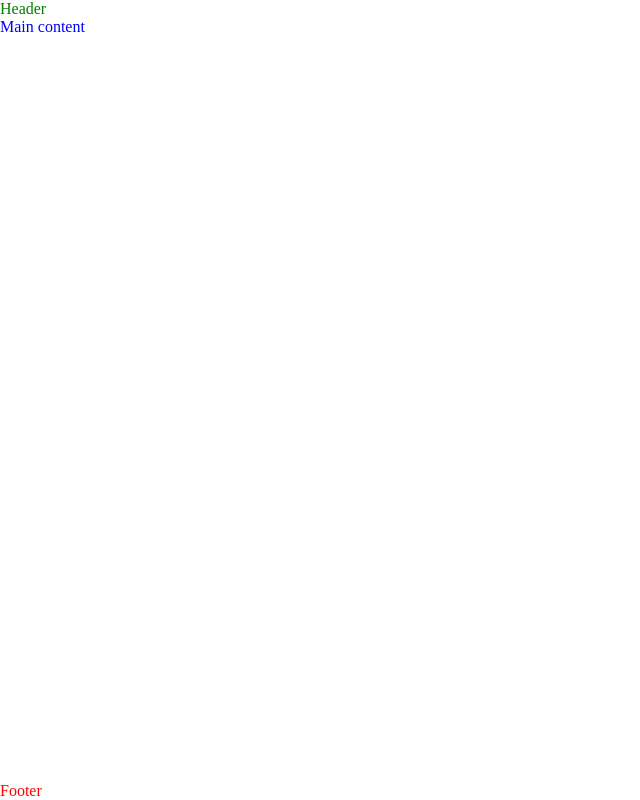
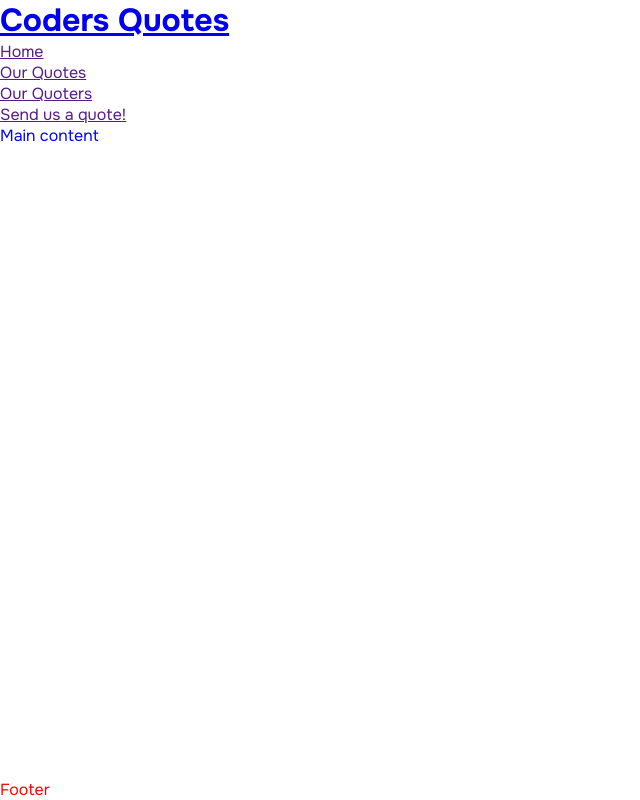
Before and after one commit to Connall1234/coders_quotes_project, a plain HTML site: page index.html in a window 1280 px wide. Shown: the whole page, without its empty margins (0-640 px from the left). Drawn offline with Linux system fonts and the light colour scheme.

Commit message:
Added fonts, created logo, added links to nav bar.

```diff
--- a/assets/css/style.css
+++ b/assets/css/style.css
@@ -1,3 +1,8 @@
+/* Google fonts */
+
+@import url('https://fonts.googleapis.com/css2?family=Lato:wght@300&family=Onest:wght@100;200;300;400;500;600;700;800&family=Oswald:wght@200;300;400;500;600;700&display=swap');
+
+
 /* Asterisk wildcard selector to override default styles aded by the browser */
 * {
     padding: 0;
@@ -11,12 +16,17 @@ body {
     display: flex;
     flex-direction: column;
     /*Generic project styles */
-    color: #3a3a3a
+    color: #3a3a3a;
+    font-family: 'Onest', sans-serif;
 }
 
 /*Header*/
 header {
     color:green;
+}
+
+h1 {
+    font-family:'Onest'sans-serif;
 }
 
 /*Main*/
--- a/index.html
+++ b/index.html
@@ -17,7 +17,26 @@
 <body>
 
     <!--Header-->
-    <header>Header</header>
+    <header>
+
+        <a href="index.html">
+            <h1 id="logo">Coders Quotes</h1>
+        </a>
+
+        <nav>
+
+            <ul>
+
+                <li><a href="">Home</a></li>
+                <li><a href="">Our Quotes</a></li>
+                <li><a href="">Our Quoters</a></li>
+                <li><a href="">Send us a quote!</a></li>
+
+            </ul>
+
+        </nav>
+
+    </header>
     <!--Main content-->
     <main>Main content</main>
     <!--Footer-->
```
